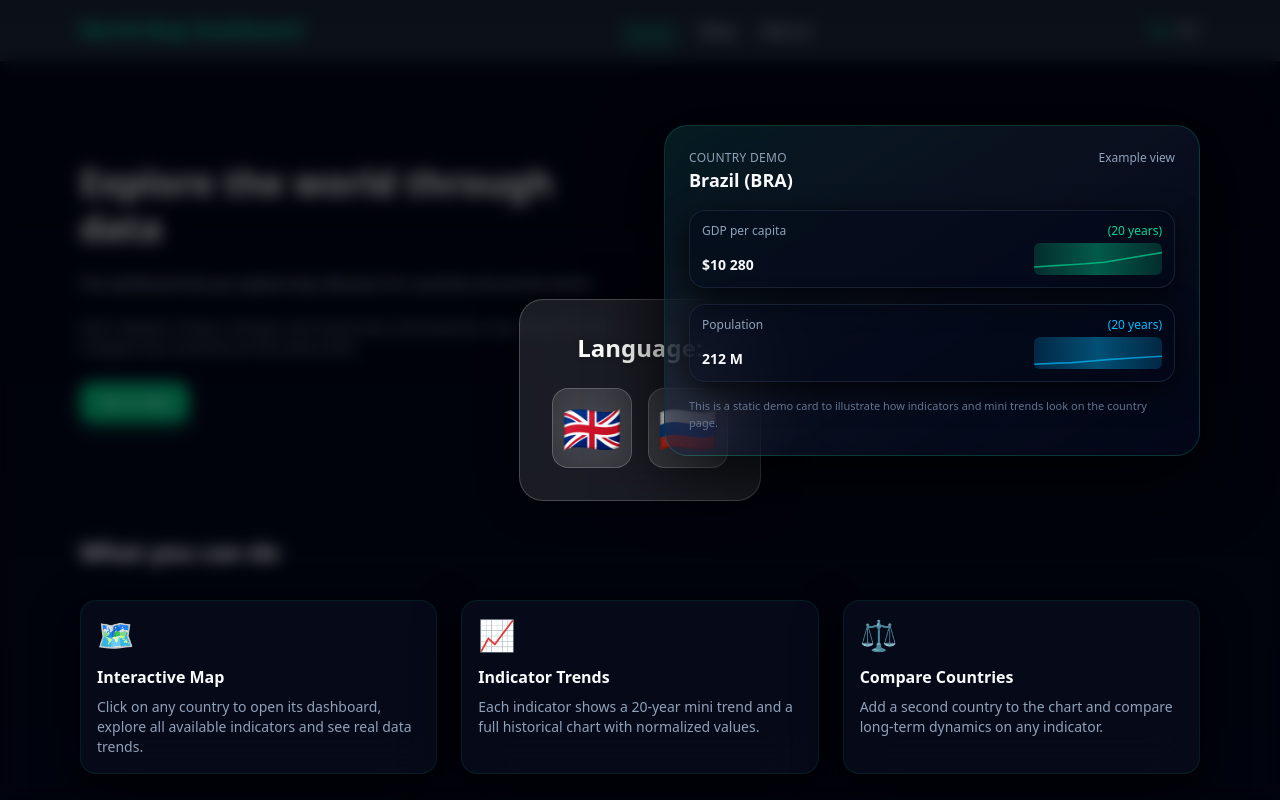
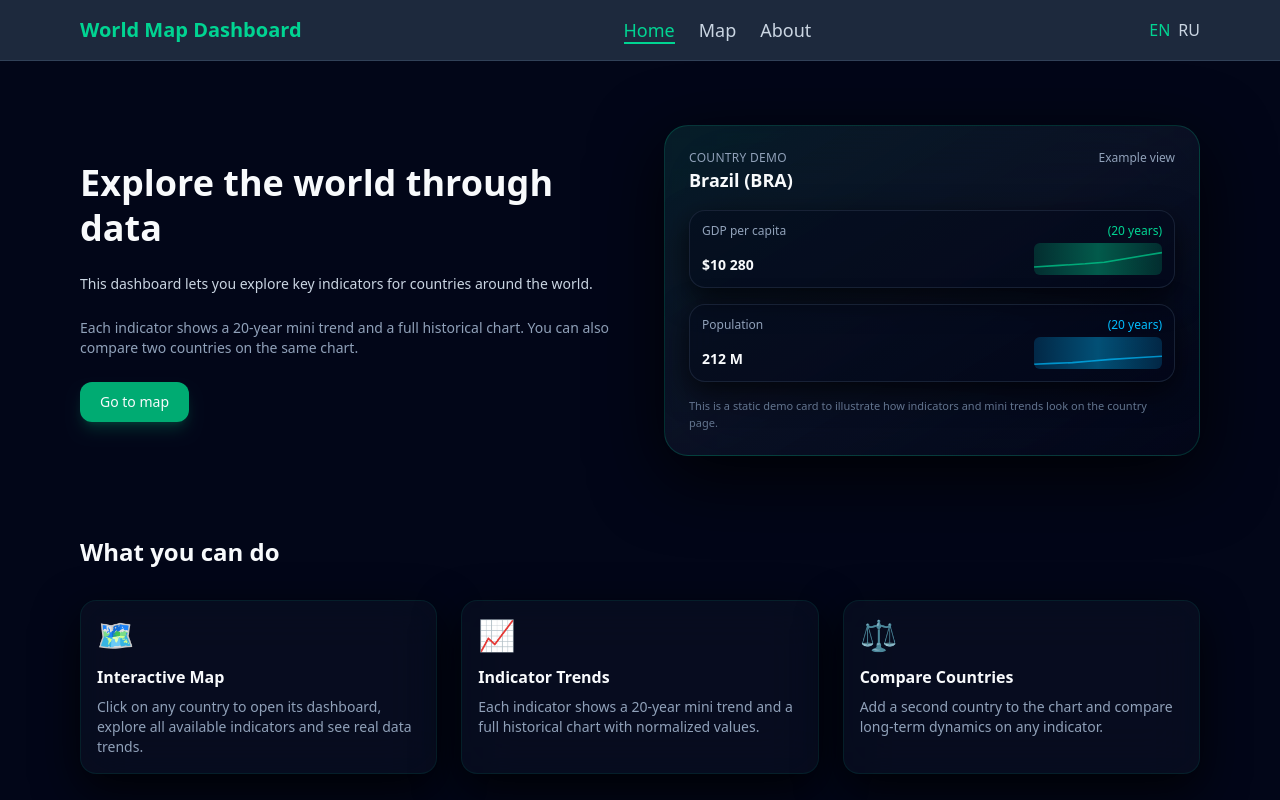
Before and after one commit to GreenXred/World-Map-Dashboard, a React (Vite) app: page / in a window 1280 px wide. Shown: the top 800 px of the page. Built offline with nearby package versions, Linux system fonts and the light colour scheme.

Commit message:
Удалены файлы и строчки кода старой версии локализации, так теперь применяется инстурмент i18next

```diff
--- a/src/App.tsx
+++ b/src/App.tsx
@@ -7,32 +7,12 @@ import Country from "./pages/Country/Country";
 import About from "./pages/About/About";
 import Map from "./pages/Map/Map";
 import Navbar from "./components/Navbar";
-import LanguageModal from "./components/LanguageModal";
-import { useLanguage } from "./Localization/LanguageContext";
 
 export default function App() {
-  const { setLang } = useLanguage();
-  const [showModal, setShowModal] = useState(false);
-
-  useEffect(() => {
-    const saved = localStorage.getItem("lang-chosen");
-    if (!saved) setShowModal(true);
-  }, []);
 
   return (
     <div className="min-h-screen bg-slate-900 text-slate-100">
       <Navbar />
-      <AnimatePresence>
-        {showModal && (
-          <LanguageModal
-            onSelect={(lang) => {
-              setLang(lang as any);
-              localStorage.setItem("lang-chosen", "true");
-              setShowModal(false);
-            }}
-          />
-        )}
-      </AnimatePresence>
       <Routes>
         <Route path="/" element={<Home />} />
         <Route path="/country/:code" element={<Country />} />
```
